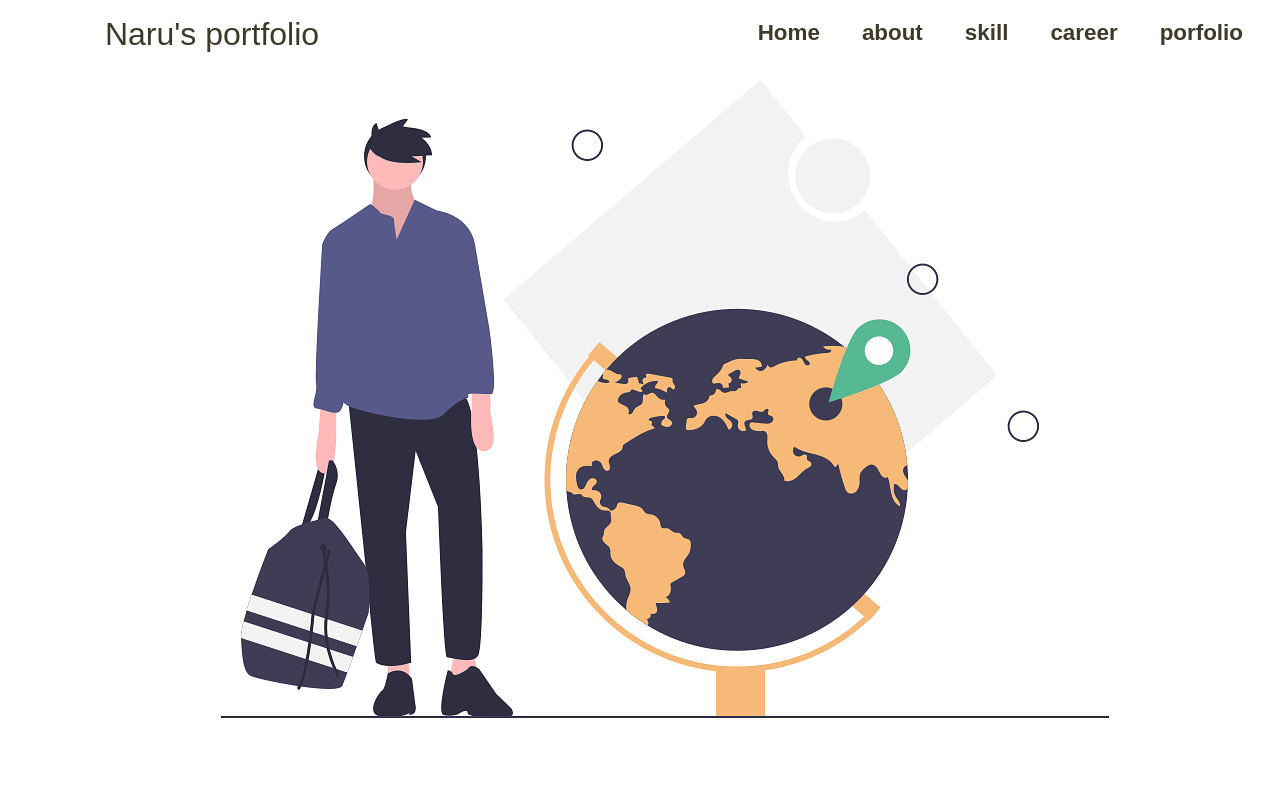
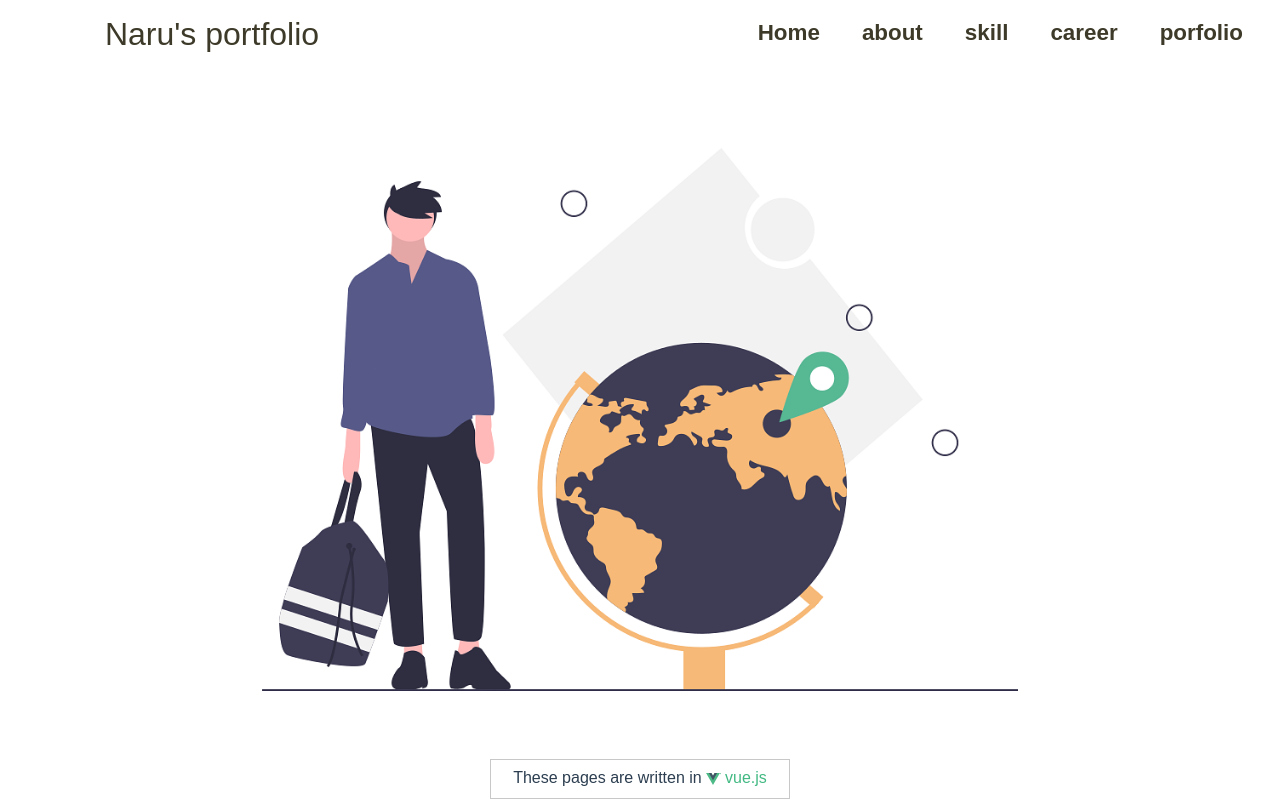
Before and after one commit to naru20181117/portfolio, a Vue app: page / in a window 1280 px wide. Shown: the top 800 px of the page. Built offline with nearby package versions, Linux system fonts and the light colour scheme.

Commit message:
edit as resposible home page

```diff
--- a/src/components/Home.vue
+++ b/src/components/Home.vue
@@ -1,7 +1,7 @@
 <template>
   <div id="hello">
     <div class="image">
-      <img src="../assets/logo.png" alt />
+      <img src="../assets/logo.png" alt class="lp-img"/>
     </div>
 
     <div class="about_vue">
@@ -82,12 +82,15 @@ hello {
 }
 .image {
   vertical-align: middle;
-  margin: 0;
-  padding: 0 0 50px 50px;
-  /* width: 400px; */
+  margin: 0 auto;
+  padding-top: 80px;
+  width:75%;
 }
-.img {
-  margin: 0 auto;
+.lp-img {
+  width: 100%;
+  max-width: 100vw;
+  height: auto;
+  align: center;
 }
 h3 {
   margin: 60px 0 0;
```
